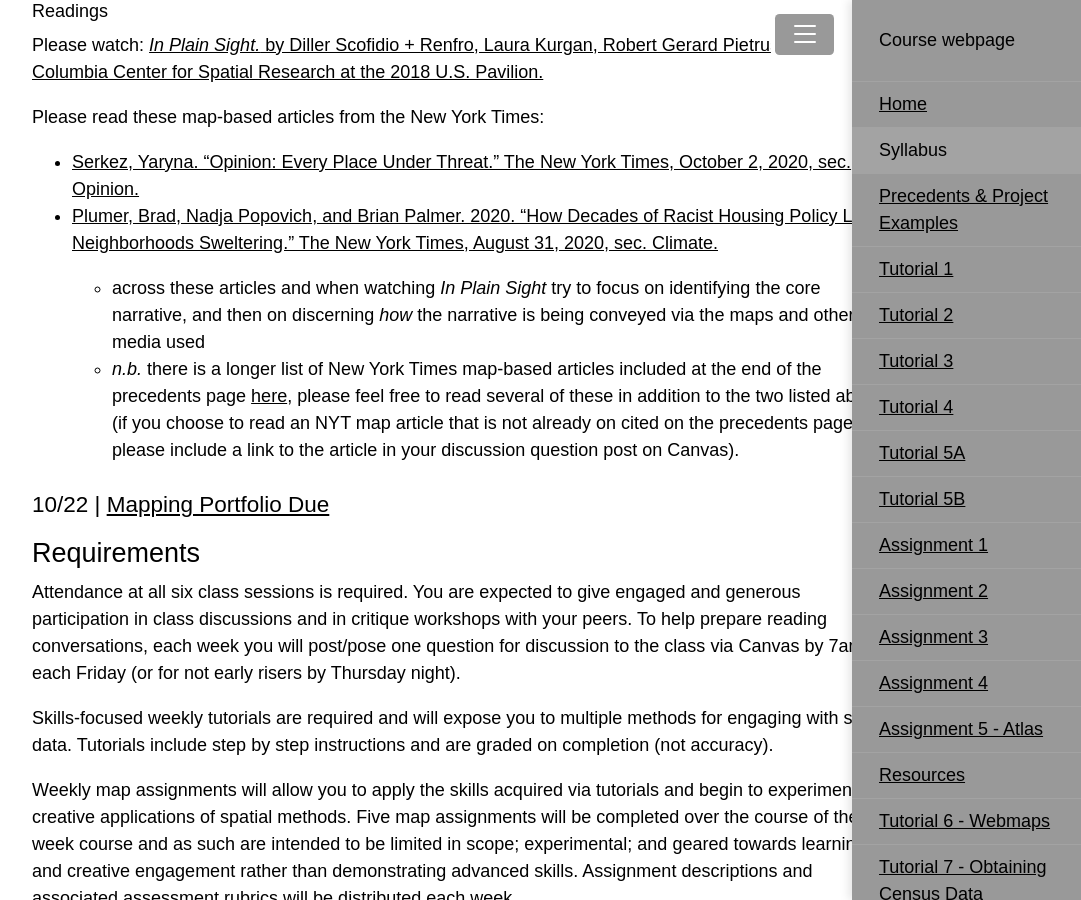
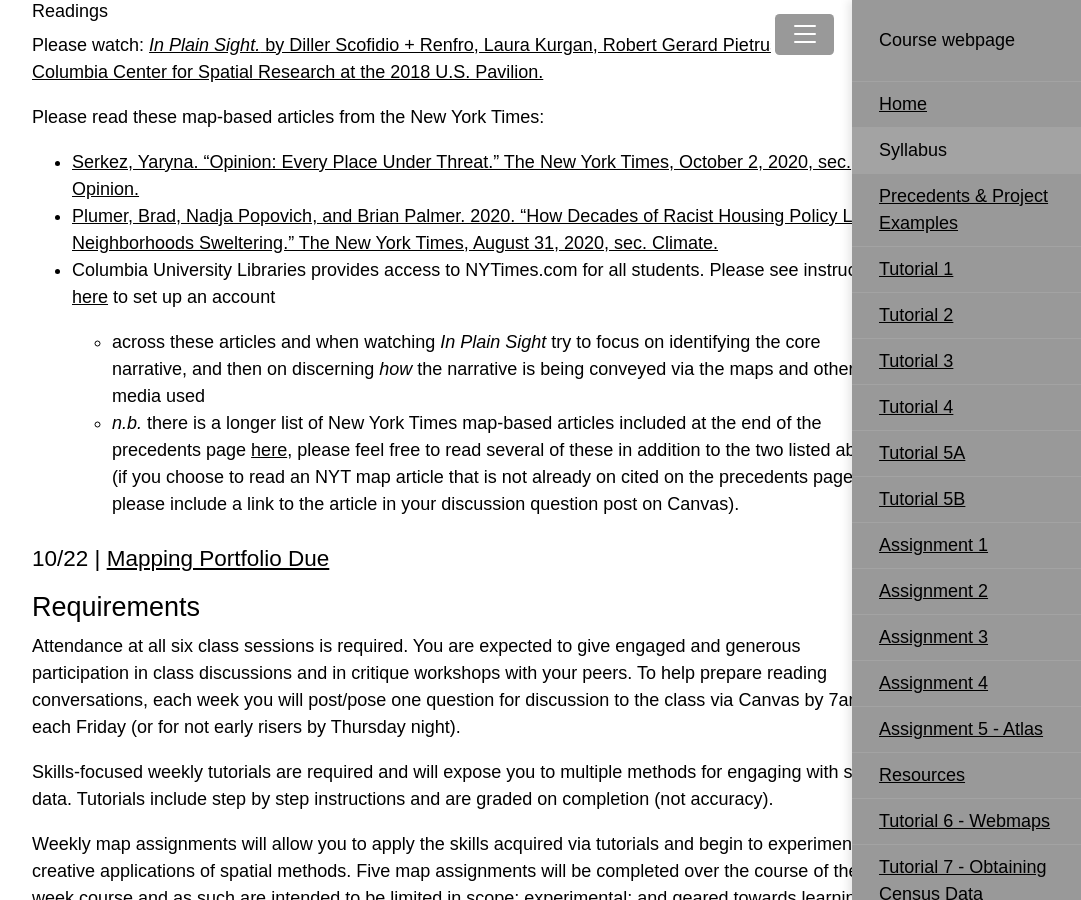
Before and after one commit to CenterForSpatialResearch/methods-in-spatial-research-fa2021, a Jekyll site: the page built from syllabus.md, in a window 1280 px wide and 900 px high, scrolled down 4432 px. Shown: the whole window, without its empty margins (176-1257 px from the left). Built offline with Jekyll 4.4.1, drawn with Linux system fonts in a browser that asks for light colours.

Commit message:
nytime access

```diff
--- a/syllabus.md
+++ b/syllabus.md
@@ -173,6 +173,7 @@ Please read these map-based articles from the New York Times:
 
 - [Serkez, Yaryna. “Opinion: Every Place Under Threat.” The New York Times, October 2, 2020, sec. Opinion.](https://www.nytimes.com/interactive/2020/10/02/opinion/amazon-under-threat.html)
 - [Plumer, Brad, Nadja Popovich, and Brian Palmer. 2020. “How Decades of Racist Housing Policy Left Neighborhoods Sweltering.” The New York Times, August 31, 2020, sec. Climate.](https://www.nytimes.com/interactive/2020/08/24/climate/racism-redlining-cities-global-warming.html)
+- Columbia University Libraries provides access to NYTimes.com for all students. Please see instructions [here](https://guides.library.columbia.edu/nytimes) to set up an account
 
     - across these articles and when watching *In Plain Sight* try to focus on identifying the core narrative, and then on discerning *how* the narrative is being conveyed via the maps and other media used
     - *n.b.* there is a longer list of New York Times map-based articles included at the end of the precedents page [here](/methods-in-spatial-research-fa2021/precedents/#new-york-times-graphics-department-map-forward-stories), please feel free to read several of these in addition to the two listed above (if you choose to read an NYT map article that is not already on cited on the precedents page list, please include a link to the article in your discussion question post on Canvas).
```
